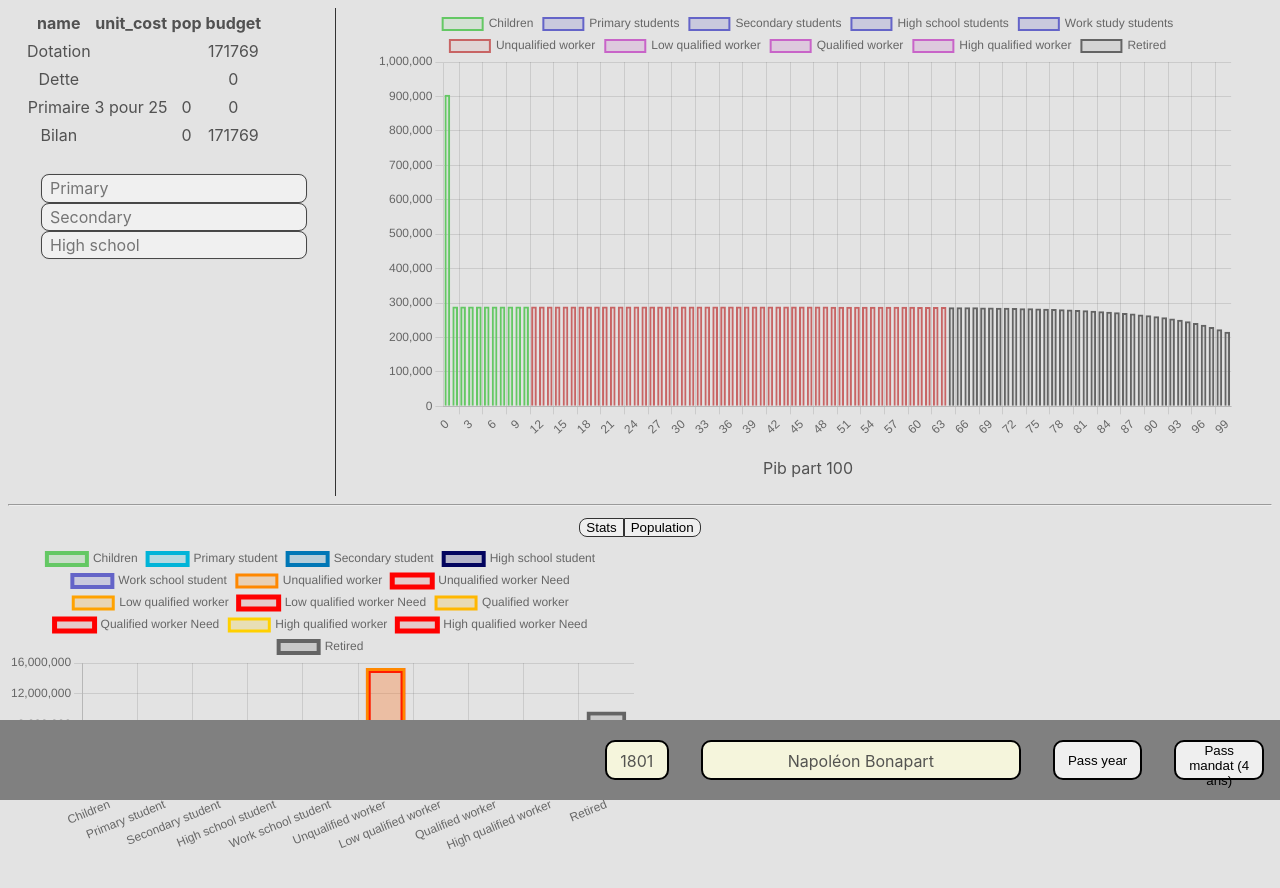
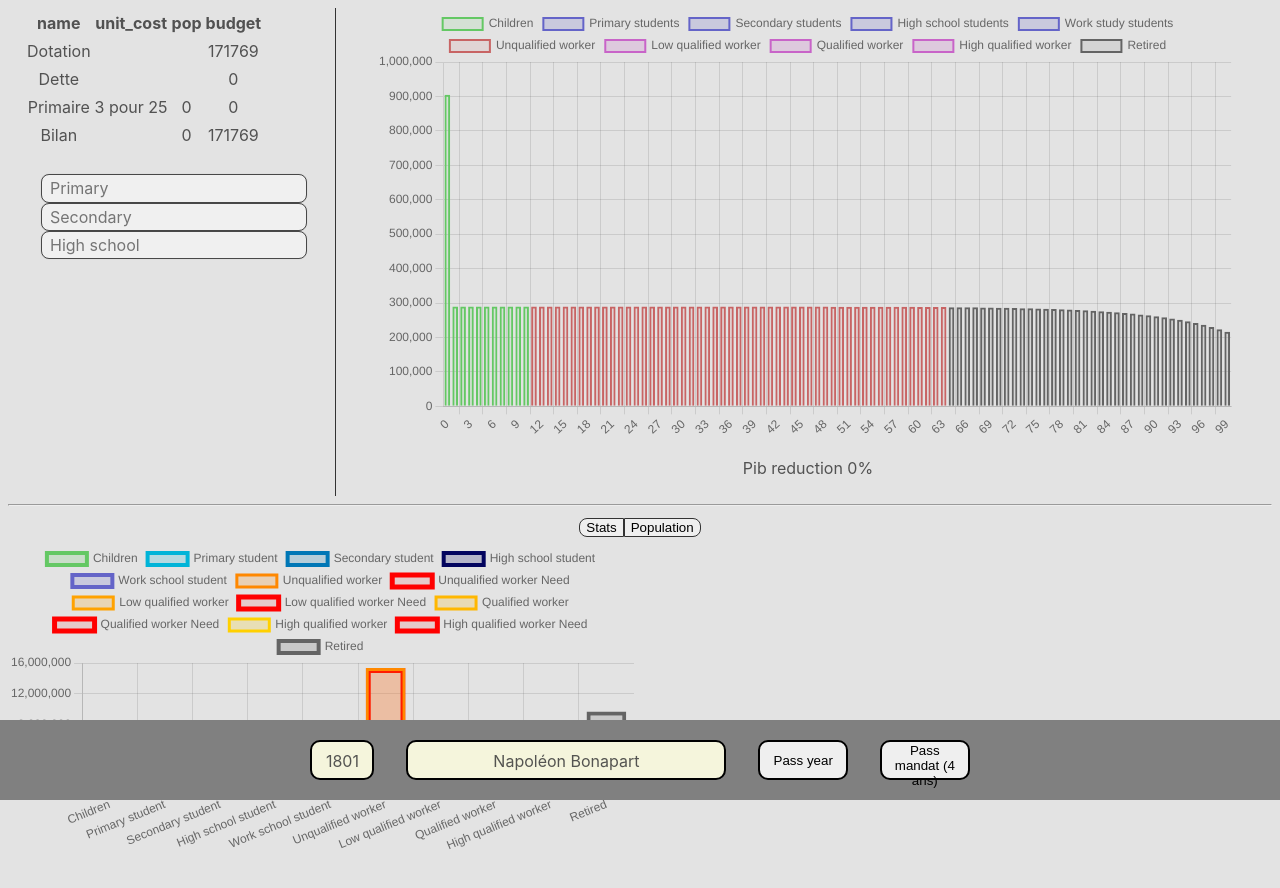
Before and after one commit to juliengossa/DemoDemo, a React (Vite) app: page / in a window 1280 px wide. Shown: the top 888 px of the page. Built offline with nearby package versions, Linux system fonts and the light colour scheme.

Commit message:
amelioration de l'afichage du pib

```diff
--- a/src/components/PassYear.tsx
+++ b/src/components/PassYear.tsx
@@ -53,10 +53,16 @@ export function PassYear(props: UpdateSchoolProps) {
     }
 
 
-    return <div id="passYear">
-        <p>{year}</p>
-        <p>{leader.name}</p>
-        <button onClick={() => updateData(1)}>Pass year</button>
-        <button onClick={() => updateData((leader.end-year)+1)}>Pass mandat {`(${(leader.end-year+1)} ans)`}</button>
-    </div>
+    return (
+        <div id="passYear">
+            {leaderId < leaderList.length ?
+                <>
+                    <p>{year}</p>
+                    <p>{leader.name}</p>
+                    <button onClick={() => updateData(1)}>Pass year</button>
+                    <button onClick={() => updateData((leader.end-year)+1)}>Pass mandat {`(${(leader.end-year+1)} ans)`}</button></> :
+                <p id="end">Fin GG</p>
+            }
+        </div>
+    )
 }
--- a/src/components/PopulationChart.tsx
+++ b/src/components/PopulationChart.tsx
@@ -37,7 +37,7 @@ export default function PopulationChart(props: PopulationChartProps){
                 : null
         }
 
-        <p>Pib part {props.gameData.pidPart - props.gameData.pidReduce}</p>
+        <p>Pib reduction {100 - parseInt((props.gameData.pidPart - props.gameData.pidReduce).toFixed(2))}%</p>
     </>
 
 }
--- a/src/index.css
+++ b/src/index.css
@@ -24,7 +24,7 @@
     display: flex;
     flex-direction: row;
     align-items: center;
-    justify-content:flex-end;
+    justify-content:center;
     background-color: gray;
     position: fixed;
     bottom: 0;
--- a/src/models/GameData.ts
+++ b/src/models/GameData.ts
@@ -495,7 +495,7 @@ export class GameData {
             'production' : "",
             'total_consumption' : budget.reduce((a: any, b: any) => a + b.consumption * b.pop, 0),
             'total_production' : budget.reduce((a: any, b: any) => a + b.production * b.pop, 0),
-            'net' : ((budget.reduce((a: any, b: any) => a + b.net, 0))* (this.pidPart-this.pidReduce))/100
+            'net' : ((budget.reduce((a: any, b: any) => a + b.net, 0))* parseInt((this.pidPart-this.pidReduce).toFixed(2)))/100
         }
 
         return budget;
```
